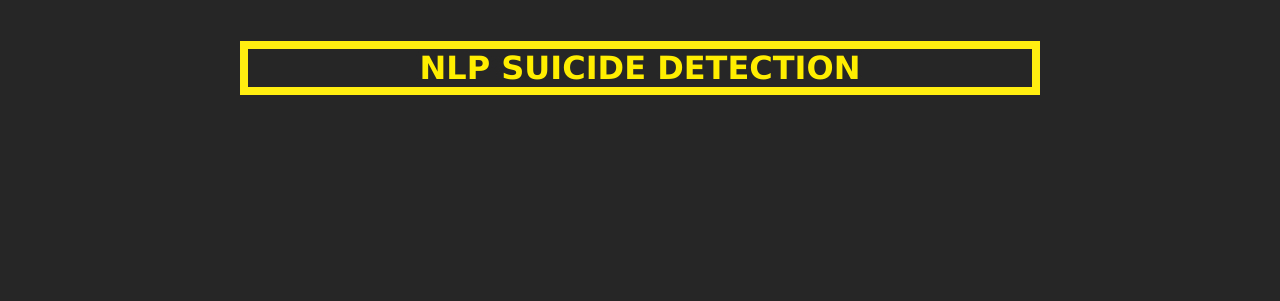
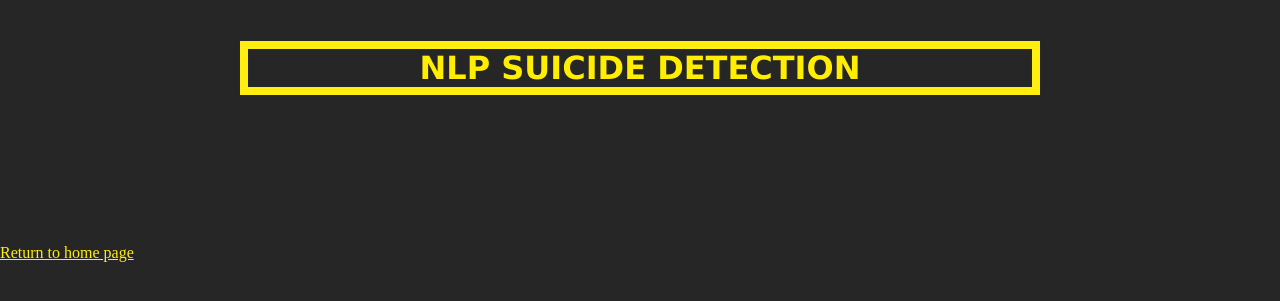
Before and after one commit to dimasliu123/text-suicide-detection-app, a Flask app: template templates/predict.html in a window 1280 px wide. Shown: the top 301 px of the page. Run offline with Flask 2, Linux system fonts and the light colour scheme; the template is opened without the code that fills it, so the values that code supplies are empty; parts of the project's set-up code (start-up, migrations or seed data) failed here and were passed over.

Commit message:
Init app

```diff
--- a/app.py
+++ b/app.py
@@ -60,5 +60,9 @@ def predict():
     predict = model.predict(vect)
     return render_template('predict.html', prediction=predict)
 
+@app.route('/index')
+def return_page():
+    return render_template("index.html")
+
 if __name__ == "__main__":
-    app.run()
+    app.run(debug=True)
--- a/templates/index.html
+++ b/templates/index.html
@@ -6,6 +6,8 @@
     <meta name="viewport" content="width=device-width, initial-scale=1.0">
     <title>NLP Suicide Detection</title>
     <link rel="stylesheet" href="{{ url_for('static', filename='css/styles.css') }}">
+    <style>
+    </style>
 </head>
 <body>
     <div class="container">
--- a/templates/predict.html
+++ b/templates/predict.html
@@ -30,20 +30,6 @@
         .results {
             font-family :Arial, Helvetica, sans-serif;
         }
-        a {
-            -webkit-border-radius :4px;
-            -moz-border-radius : 4px;
-            border-radius :4px;
-            border : solid 1px #ffee00;
-            text-shadow : 0 -1px 0 rgba(0, 0, 0, 0.4);
-            -webkit-box-shadow: inset 0 1px 0 rgba(255, 255, 255, 0.4), 0 1px 1px rgba(0, 0, 0, 0.2);
-            -moz-box-shadow: inset 0 1px 0 rgba(255, 255, 255, 0.4), 0 1px 1px rgba(0, 0, 0, 0.2);
-            box-shadow: inset 0 1px 0 rgba(255, 255, 255, 0.4), 0 1px 1px rgba(0, 0, 0, 0.2);
-            background: #ffee10;
-            color: #FFF;
-            padding: 8px 12px;
-            text-decoration: none;
-        }
     </style>
 </head>
 <body>
@@ -61,6 +47,7 @@
         {% endif %}
         </div>
         <br>
+        <a style="color : #ffee10"href="{{ url_for('index')}}">Return to home page</a>
     </div>
 </body>
 </html>
```
Also changed, not shown: templates/free-download-ribbon-clipart-yellow-awareness-ribbon-yellow-suicide-awareness-ribbo-11563224500qplobepyha.png (added), 1 other file.
